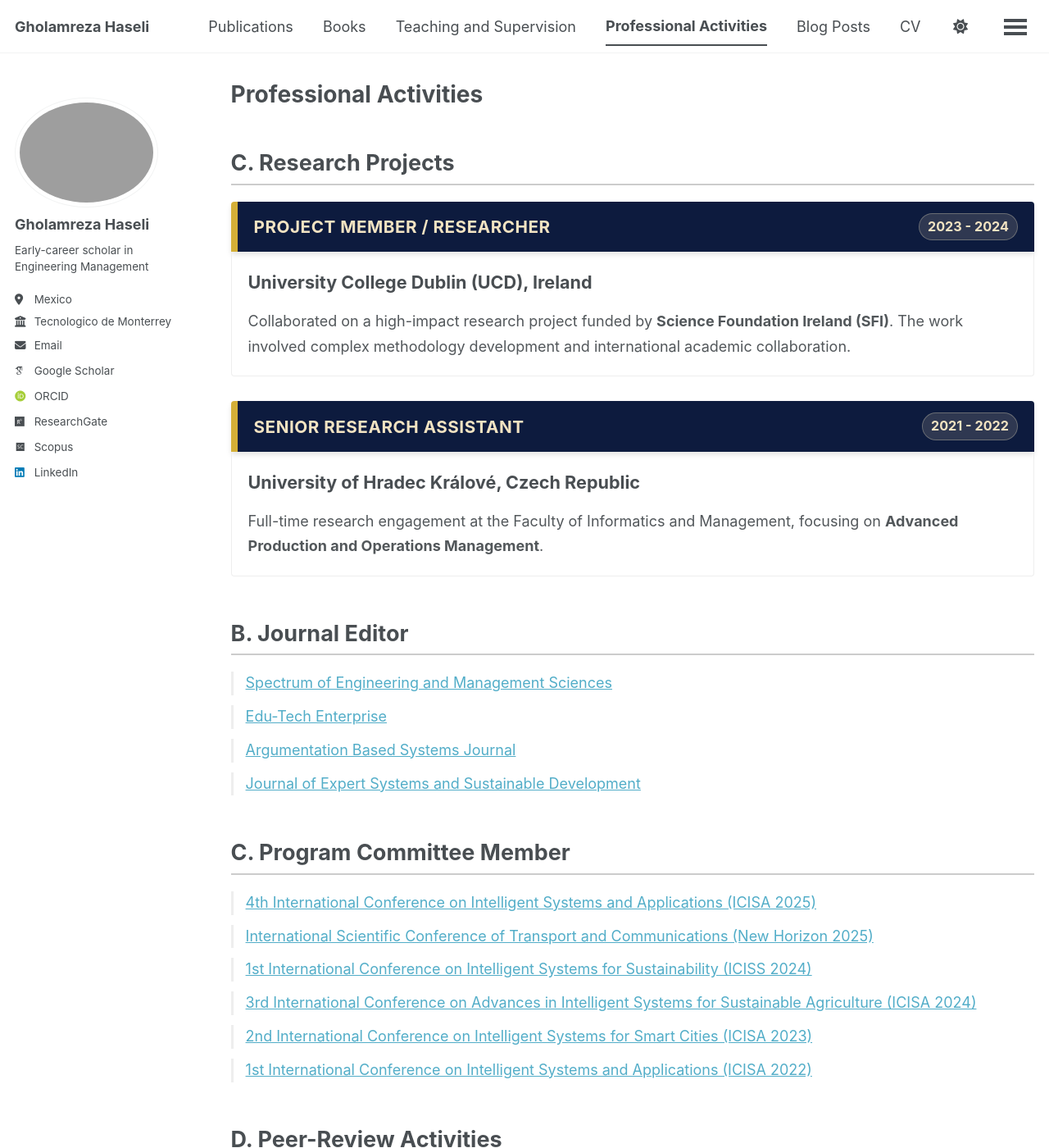
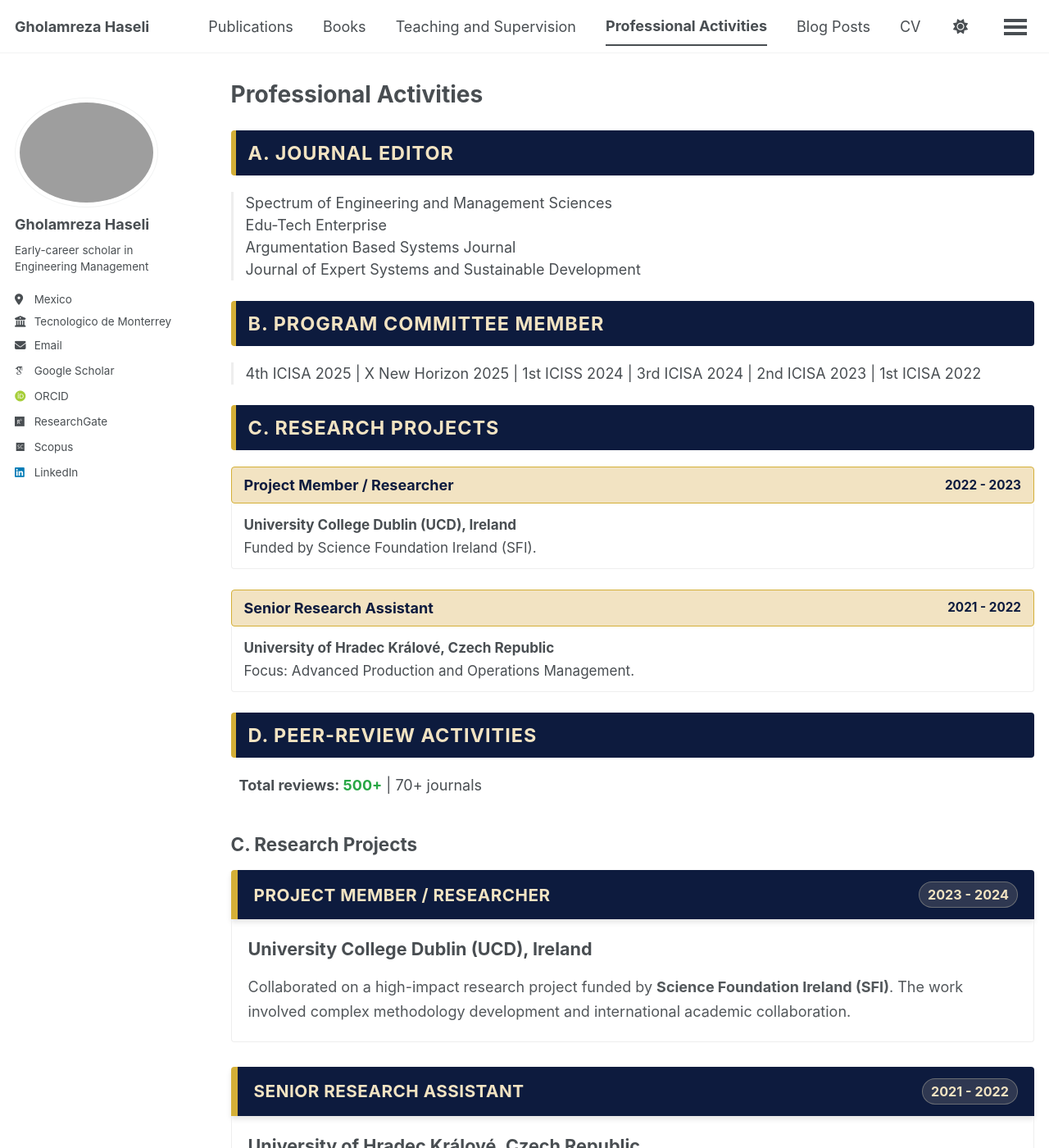
Before and after one commit to Gholamreza-Haseli/Gholamreza-Haseli.github.io, a Jekyll site: the page built from _pages/portfolio.html, in a window 1280 px wide and 1400 px high. Shown: the whole window at 82% size. Built offline with Jekyll 4.4.1, drawn with Linux system fonts in a browser that asks for light colours; some web fonts are replaced; a script bundle is joined from its source files by our own code; library files that are not in the unit come from our copies.

Commit message:
Update portfolio.html

```diff
--- a/_pages/portfolio.html
+++ b/_pages/portfolio.html
@@ -8,55 +8,98 @@ author_profile: true
 {% include base_path %}
 
 <style>
-  /* استفاده از متغیرهای سیستم برای سازگاری با تم دارک و لایت */
   .activity-section { margin-top: 30px; }
 
-  .activity-title {
-    color: var(--primary-color, inherit); /* استفاده از رنگ اصلی تم */
-    border-bottom: 2px solid var(--border-color, #ccc);
-    padding-bottom: 8px;
+  /* استایل باکس‌های اصلی (سرمه‌ای) */
+  .main-header-box {
+    background-color: #0d1b3e;
+    color: #f2e3c2;
+    padding: 10px 15px;
+    border-radius: 4px;
     margin-bottom: 20px;
-    font-size: 1.5em;
+    border-left: 6px solid #d4af37;
+    font-size: 1.3em;
+    font-weight: bold;
+    text-transform: uppercase;
+    letter-spacing: 1px;
+  }
+
+  /* استایل باکس‌های زیرمجموعه/پروژه (طلایی) */
+  .sub-project-box {
+    background-color: #f2e3c2;
+    color: #0d1b3e;
+    padding: 8px 15px;
+    border-radius: 4px;
+    display: flex;
+    justify-content: space-between;
+    align-items: center;
+    margin-bottom: 0;
+    border: 1px solid #d4af37;
   }
 
   .activity-list { list-style-type: none; padding-left: 0; }
+  .activity-list li { margin-bottom: 25px; padding-left: 0; list-style: none; }
 
-  .activity-list li {
-    margin-bottom: 12px;
-    padding-left: 15px;
-    border-left: 3px solid var(--border-color, #eee);
+  .project-content {
+    padding: 12px 15px;
+    border: 1px solid var(--border-color, #eee);
+    border-top: none;
+    border-bottom-left-radius: 4px;
+    border-bottom-right-radius: 4px;
+    font-size: 0.95em;
     line-height: 1.6;
-    color: inherit; /* رنگ متن تابع تم اصلی باشد */
-  }
-
-  /* اصلاح Badge به رنگ آبی سازگار با هر دو تم */
-  .badge {
-    background: #007bff; /* آبی استاندارد که در هر دو تم خواناست */
-    color: #ffffff !important; /* متن همیشه سفید بماند تا روی آبی خوانا باشد */
-    padding: 2px 10px;
-    border-radius: 4px;
-    font-size: 0.85em;
-    font-weight: bold;
-    display: inline-block;
-    margin-bottom: 3px;
-  }
-
-  .badge-green {
-    background: #28a745;
-    color: #ffffff !important;
-    padding: 2px 10px;
-    border-radius: 4px;
-    font-weight: bold;
-  }
-
-  .conf-paper {
-    font-size: 0.95em;
-    opacity: 0.8; /* به جای رنگ ثابت، از شفافیت استفاده می‌کنیم تا در هر دو تم کار کند */
-    display: block;
-    margin-top: 5px;
-    font-style: italic;
   }
 </style>
+
+<div class="activity-section">
+
+  <div class="main-header-box">A. Journal Editor</div>
+  <ul class="activity-list">
+    <li style="padding-left: 15px; border-left: 3px solid #eee;">
+      Spectrum of Engineering and Management Sciences<br>
+      Edu-Tech Enterprise<br>
+      Argumentation Based Systems Journal<br>
+      Journal of Expert Systems and Sustainable Development
+    </li>
+  </ul>
+
+  <div class="main-header-box">B. Program Committee Member</div>
+  <ul class="activity-list">
+    <li style="padding-left: 15px; border-left: 3px solid #eee;">
+      4th ICISA 2025 | X New Horizon 2025 | 1st ICISS 2024 | 3rd ICISA 2024 | 2nd ICISA 2023 | 1st ICISA 2022
+    </li>
+  </ul>
+
+  <div class="main-header-box">C. Research Projects</div>
+  <ul class="activity-list">
+
+    <li>
+      <div class="sub-project-box">
+        <span style="font-weight: bold;">Project Member / Researcher</span>
+        <span style="font-size: 0.85em; font-weight: bold;">2022 - 2023</span>
+      </div>
+      <div class="project-content">
+        <strong>University College Dublin (UCD), Ireland</strong><br>
+        Funded by Science Foundation Ireland (SFI).
+      </div>
+    </li>
+
+    <li>
+      <div class="sub-project-box">
+        <span style="font-weight: bold;">Senior Research Assistant</span>
+        <span style="font-size: 0.85em; font-weight: bold;">2021 - 2022</span>
+      </div>
+      <div class="project-content">
+        <strong>University of Hradec Králové, Czech Republic</strong><br>
+        Focus: Advanced Production and Operations Management.
+      </div>
+    </li>
+  </ul>
+
+  <div class="main-header-box">D. Peer-Review Activities</div>
+  <p style="padding-left: 10px;"><strong>Total reviews: <span style="color: #28a745;">500+</span></strong> | 70+ journals</p>
+  </div>
+
 <h2 class="activity-title">C. Research Projects</h2>
   <ul class="activity-list" style="border-left: none; padding-left: 0;">
 
```
